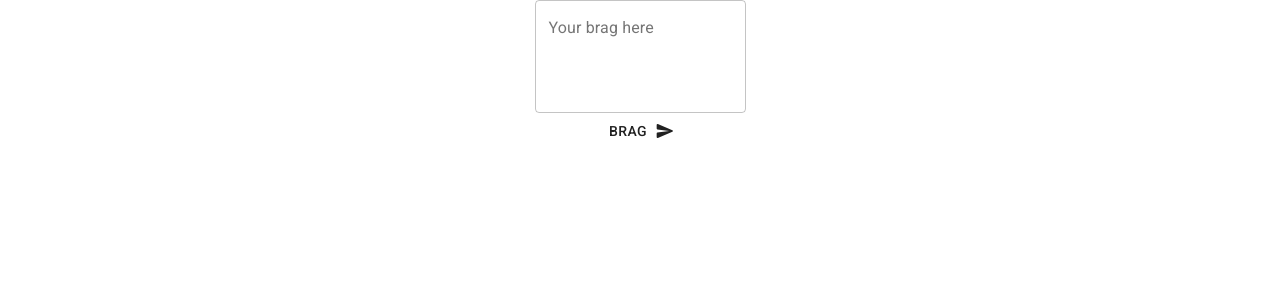
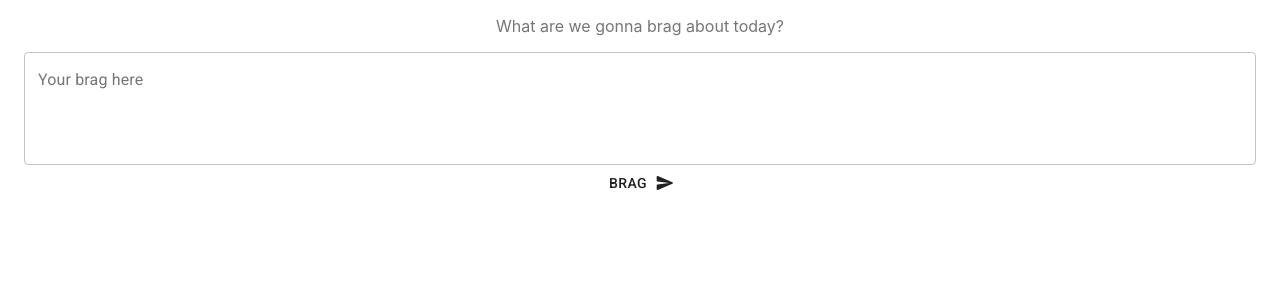
Before and after one commit to gabipilegi/braggy, a React (Create React App) app: page / in a window 1280 px wide. Shown: the top 300 px of the page. Built offline with nearby package versions, Linux system fonts and the light colour scheme.

Commit message:
add grid components and use makeStyles

```diff
--- a/src/BragsScreen/Brags.jsx
+++ b/src/BragsScreen/Brags.jsx
@@ -1,8 +1,9 @@
 import React from 'react'
-import { List, ListItem, ListItemIcon, Folder } from '@material-ui/core'
+import { List, ListItem, ListItemIcon, Container } from '@material-ui/core'
 import { ChatBubbleRounded } from '@material-ui/icons'
 
 const Brags = ({ brags }) => (
+  <Container>
     <List>
       {brags.map((brag, index) => (
         <ListItem key={index}>
@@ -13,6 +14,7 @@ const Brags = ({ brags }) => (
         </ListItem>
       ))}
     </List>
+  </Container>
 )
 
 export default Brags
--- a/src/BragsScreen/CreateBrag.jsx
+++ b/src/BragsScreen/CreateBrag.jsx
@@ -9,6 +9,7 @@ const CreateBrag = ({ brag, onSubmit, onChange }) => {
         <div>
           <TextField
             id="brag"
+            fullWidth
             label="Your brag here"
             multiline
             rows={4}
@@ -18,7 +19,7 @@ const CreateBrag = ({ brag, onSubmit, onChange }) => {
           />
         </div>
         <div>
-          <Button type="submit" endIcon={<SendRounded />}>
+          <Button type="submit" fullWidth endIcon={<SendRounded />}>
             Brag
           </Button>
         </div>
--- a/src/BragsScreen/index.jsx
+++ b/src/BragsScreen/index.jsx
@@ -1,10 +1,18 @@
 import React, { useState } from 'react'
 import Brags from './Brags'
 import CreateBrag from './CreateBrag'
-import { Container } from '@material-ui/core'
+import { Grid } from '@material-ui/core'
+import { makeStyles } from '@material-ui/core/styles'
 
 const BragsScreen = () => {
   const [{ brag, brags }, setState] = useState({ brag: '', brags: [] })
+
+  const useStyles = makeStyles((theme) => ({
+    title: {
+      color: theme.palette.text.secondary,
+    },
+  }))
+  const classes = useStyles()
 
   const onSubmit = (event) => {
     event.preventDefault()
@@ -24,10 +32,15 @@ const BragsScreen = () => {
   }
 
   return (
-    <Container>
-      <CreateBrag brag={brag} onSubmit={onSubmit} onChange={onChange} />
-      <Brags brags={brags} />
-    </Container>
+    <Grid container>
+      <Grid item xs={12}>
+        <p class={classes.title}>What are we gonna brag about today?</p>
+        <CreateBrag brag={brag} onSubmit={onSubmit} onChange={onChange} />
+      </Grid>
+      <Grid item xs={12}>
+        <Brags brags={brags} />
+      </Grid>
+    </Grid>
   )
 }
 
```
Also changed, not shown: 1 other file (tests, documents, lock files or other folders). Lines whose indentation alone changed are shown as unchanged.
